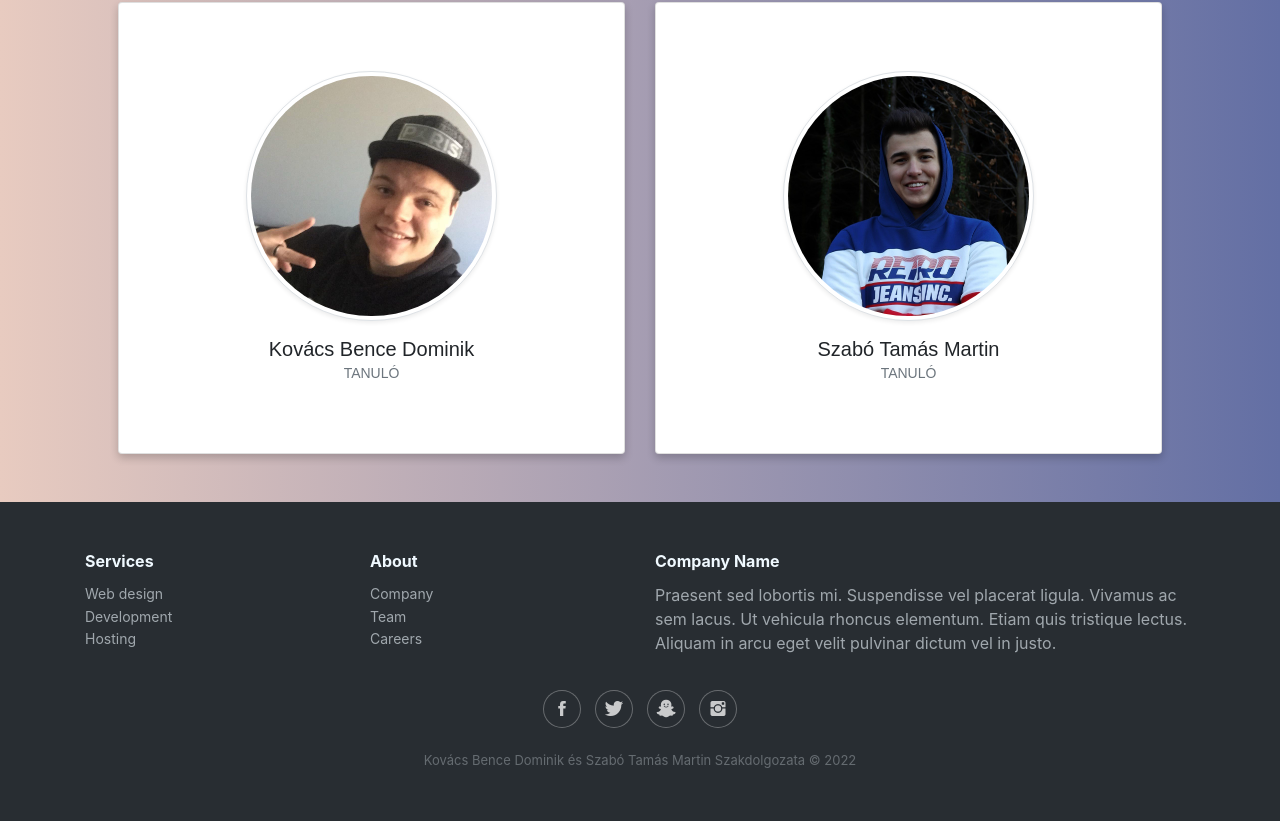
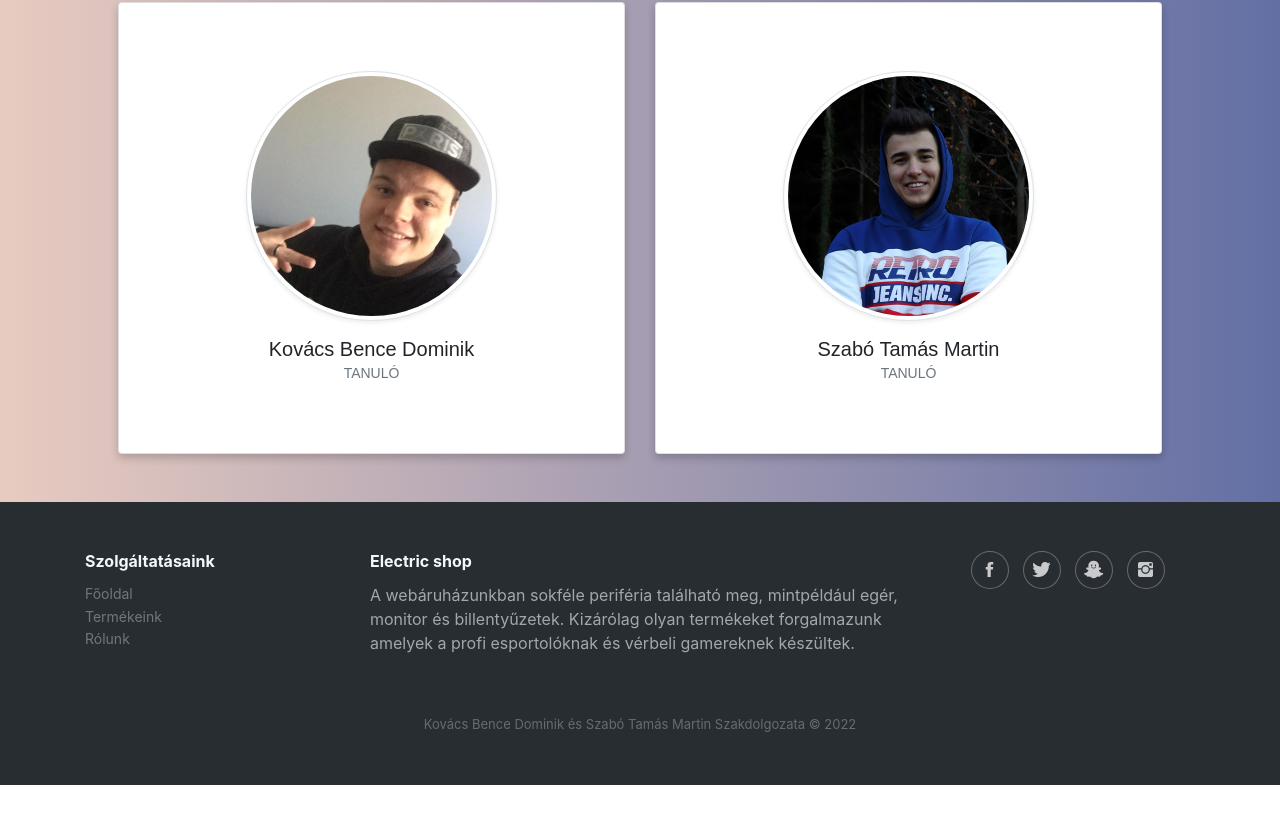
Before and after one commit to KovacsBence07/Szakdolgozat, a Vue app in the folder frontend/: page /about in a window 1280 px wide. Shown: the part 348-1169 px from the top of the page. After the commit the page ends 1133 px from the top, so only its background shows below. Built offline with nearby package versions, Linux system fonts and the light colour scheme; no server answers.

Commit message:
Magyarítás, javítás

```diff
--- a/frontend/src/components/About.vue
+++ b/frontend/src/components/About.vue
@@ -41,24 +41,24 @@
             <div class="container">
                 <div class="row">
                     <div class="col-sm-6 col-md-3 item">
-                        <h3>Services</h3>
+                        <h3>Szolgáltatásaink</h3>
                         <ul>
-                            <li><a href="#">Web design</a></li>
-                            <li><a href="#">Development</a></li>
-                            <li><a href="#">Hosting</a></li>
+                            <li><a> <router-link to="/home">Főoldal</router-link></a></li>
+                            <li><a> <router-link to="/UserProducts">Termékeink</router-link></a></li>
+                            <li><a> <router-link to="/About">Rólunk</router-link></a></li>
                         </ul>
                     </div>
-                    <div class="col-sm-6 col-md-3 item">
+                    <!-- <div class="col-sm-6 col-md-3 item">
                         <h3>About</h3>
                         <ul>
                             <li><a href="#">Company</a></li>
                             <li><a href="#">Team</a></li>
                             <li><a href="#">Careers</a></li>
                         </ul>
-                    </div>
+                    </div> -->
                     <div class="col-md-6 item text">
-                        <h3>Company Name</h3>
-                        <p>Praesent sed lobortis mi. Suspendisse vel placerat ligula. Vivamus ac sem lacus. Ut vehicula rhoncus elementum. Etiam quis tristique lectus. Aliquam in arcu eget velit pulvinar dictum vel in justo.</p>
+                        <h3>Electric shop</h3>
+                        <p>A webáruházunkban sokféle periféria található meg, mintpéldául egér, monitor és billentyűzetek. Kizárólag olyan termékeket forgalmazunk amelyek a profi esportolóknak és vérbeli gamereknek készültek.</p>
                     </div>
                     <div class="col item social"><a href="#"><i class="icon ion-social-facebook"></i></a><a href="#"><i class="icon ion-social-twitter"></i></a><a href="#"><i class="icon ion-social-snapchat"></i></a><a href="#"><i class="icon ion-social-instagram"></i></a></div>
                 </div>
--- a/frontend/src/components/Register.vue
+++ b/frontend/src/components/Register.vue
@@ -8,8 +8,8 @@
 
             <div class="mb-md-5 mt-md-4 pb-5">
 
-              <h2 class="fw-bold mb-2 text-uppercase">Register</h2>
-              <p class="text-white-50 mb-5">Please enter your email and password!</p>
+              <h2 class="fw-bold mb-2 text-uppercase">Regisztráció</h2>
+              <p class="text-white-50 mb-5">Kérjük adja meg a regisztrációhoz szükséges adatokat!</p>
 
               <form @submit.prevent="Register">
               <div class="form-outline form-white mb-4">
@@ -18,11 +18,11 @@
 
               </div>
               <div class="form-outline form-white mb-4">
-                <label class="form-label" for="typePasswordX" >Password</label>
+                <label class="form-label" for="typePasswordX" >Jelszó</label>
                 <input type="password" id="typePasswordX" class="form-control form-control-lg" v-model="password" required />
 
               </div>
-              <button class="btn btn-outline-light btn-lg px-5" type="submit">Register</button>
+              <button class="btn btn-outline-light btn-lg px-5" type="submit">Regisztráció</button>
                </form>
               <div class="d-flex justify-content-center text-center mt-4 pt-1">
               </div>
@@ -30,7 +30,7 @@
             </div>
 
             <div>
-              <p class="mb-0">Have an account? <a class="text-white-50 fw-bold"> <router-link to="/login">Register Here</router-link></a>
+              <p class="mb-0">Már van fiókod? <a class="text-white-50 fw-bold"> <router-link to="/login">Lépjen be itt</router-link></a>
               </p>
             </div>
 
--- a/frontend/src/components/UserProducts.vue
+++ b/frontend/src/components/UserProducts.vue
@@ -9,11 +9,11 @@
             <img :src="product.img" alt="Card image cap"/>
             <h1>{{ product.title }}</h1>
             <p class="price">{{ product.price }} $</p>
-            <p>Description: {{ product.description }}</p>
+            <p>Termék leírás {{ product.description }}</p>
             <p>
-              {{ product.published ? "In stock" : "Product is out of stock" }}
+              {{ product.published ? "Raktáron" : "A termék jelenleg nincs raktáron!" }}
             </p>
-            <p><button>Add to Cart</button></p>
+            <p><button>Hozzáadás kosárhoz</button></p>
           </div>
     </div>
   </div>
@@ -24,24 +24,24 @@
             <div class="container">
                 <div class="row">
                     <div class="col-sm-6 col-md-3 item">
-                        <h3>Services</h3>
+                        <h3>Szolgáltatásaink</h3>
                         <ul>
-                            <li><a href="#">Web design</a></li>
-                            <li><a href="#">Development</a></li>
-                            <li><a href="#">Hosting</a></li>
+                            <li><a> <router-link to="/home">Főoldal</router-link></a></li>
+                            <li><a> <router-link to="/UserProducts">Termékeink</router-link></a></li>
+                            <li><a> <router-link to="/About">Rólunk</router-link></a></li>
                         </ul>
                     </div>
-                    <div class="col-sm-6 col-md-3 item">
+                    <!-- <div class="col-sm-6 col-md-3 item">
                         <h3>About</h3>
                         <ul>
                             <li><a href="#">Company</a></li>
                             <li><a href="#">Team</a></li>
                             <li><a href="#">Careers</a></li>
                         </ul>
-                    </div>
+                    </div> -->
                     <div class="col-md-6 item text">
-                        <h3>Company Name</h3>
-                        <p>Praesent sed lobortis mi. Suspendisse vel placerat ligula. Vivamus ac sem lacus. Ut vehicula rhoncus elementum. Etiam quis tristique lectus. Aliquam in arcu eget velit pulvinar dictum vel in justo.</p>
+                        <h3>Electric shop</h3>
+                        <p>A webáruházunkban sokféle periféria található meg, mintpéldául egér, monitor és billentyűzetek. Kizárólag olyan termékeket forgalmazunk amelyek a profi esportolóknak és vérbeli gamereknek készültek.</p>
                     </div>
                     <div class="col item social"><a href="#"><i class="icon ion-social-facebook"></i></a><a href="#"><i class="icon ion-social-twitter"></i></a><a href="#"><i class="icon ion-social-snapchat"></i></a><a href="#"><i class="icon ion-social-instagram"></i></a></div>
                 </div>
```
